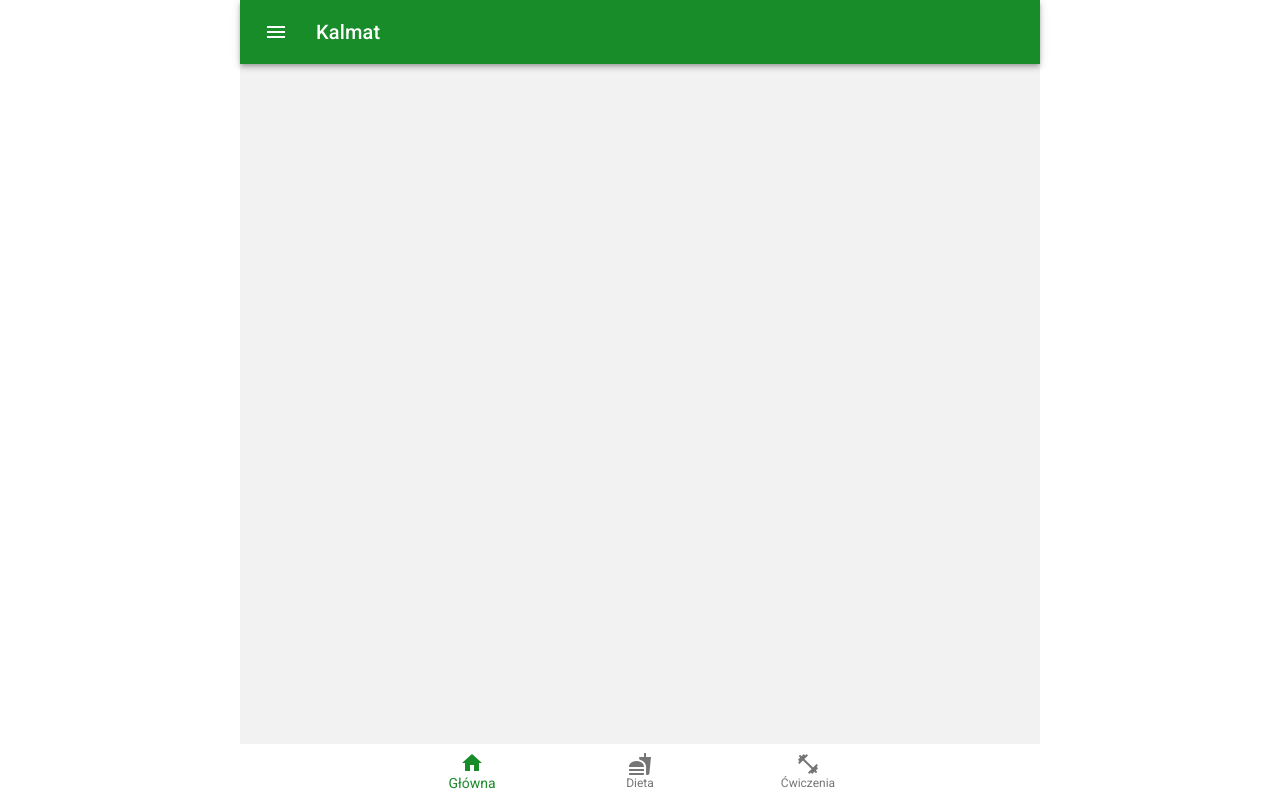
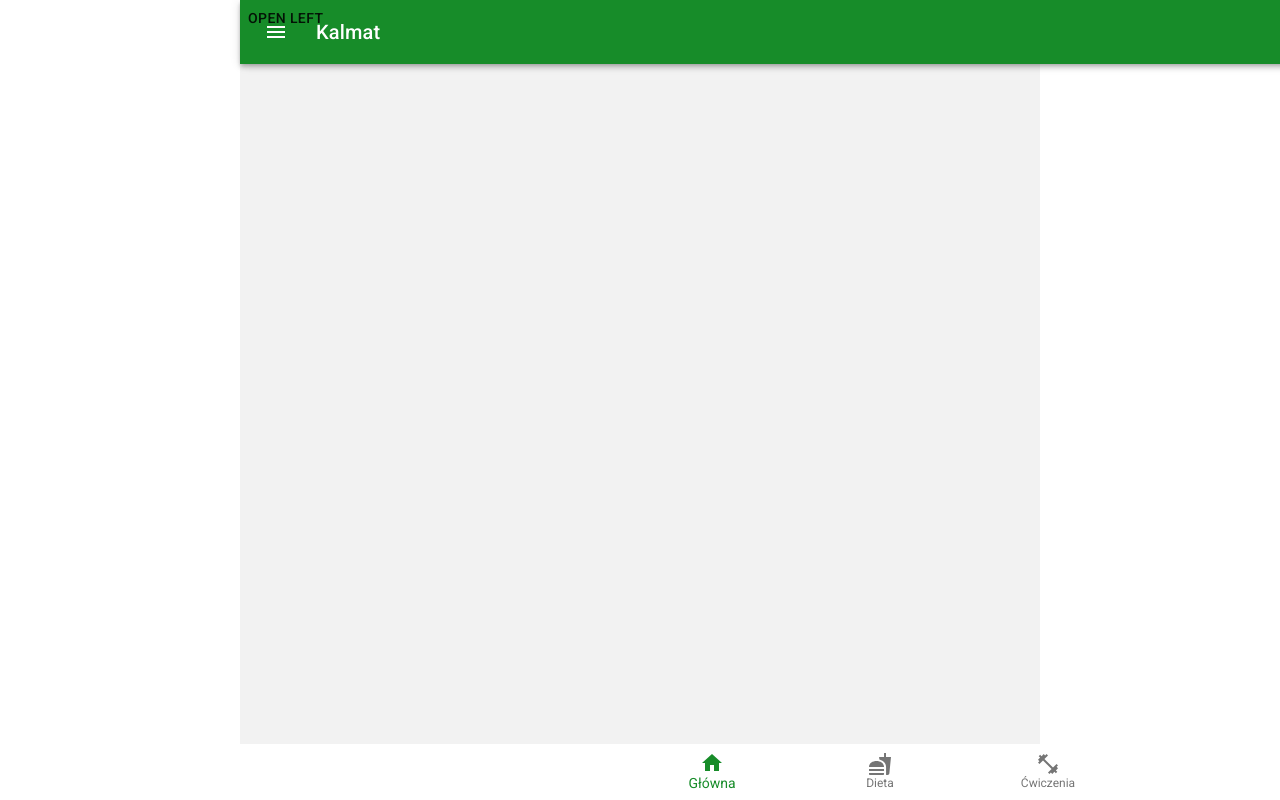
Before and after one commit to KonradWrbl/Kalmat---the-future-of-fit-apps, a React (Create React App) app: page /core in a window 1280 px wide. Built offline with nearby package versions, Linux system fonts and the light colour scheme.

Commit message:
menu tests

```diff
--- a/package.json
+++ b/package.json
@@ -14,6 +14,7 @@
     "react-redux": "^7.1.0",
     "react-router-dom": "^5.0.1",
     "react-scripts": "3.0.1",
+    "recharts": "^1.6.2",
     "redux": "^4.0.4",
     "styled-components": "^4.3.2"
   },
--- a/src/App.js
+++ b/src/App.js
@@ -3,7 +3,7 @@ import styled, { createGlobalStyle } from 'styled-components'
 import StartComponent from './components/startComponents/StartComponent'
 import { BrowserRouter as Router, Route, Redirect } from "react-router-dom";
 import { connect } from 'react-redux'
-import coreApp from './components/coreApp/coreApp';
+import CoreApp from './components/coreApp/CoreApp';
 import {createMuiTheme} from '@material-ui/core/styles'
 import { ThemeProvider } from '@material-ui/styles';
 
@@ -47,7 +47,7 @@ function App(props) {
           <MainWrapper>
 
               <Route exact path = '/' render={() => (props.introductionFinished === true ? (<Redirect to='/core'/>) : <StartComponent />)}/>
-              <Route path='/core' component={coreApp}/>
+              <Route path='/core' component={CoreApp}/>
 
           </MainWrapper>
         </ThemeProvider>
--- a/src/components/coreApp/AppBar.js
+++ b/src/components/coreApp/AppBar.js
@@ -6,7 +6,8 @@ import Typography from '@material-ui/core/Typography';
 import Button from '@material-ui/core/Button';
 import IconButton from '@material-ui/core/IconButton';
 import MenuIcon from '@material-ui/icons/Menu';
-import { connect } from 'react-redux'
+import { connect } from 'react-redux';
+import styled from 'styled-components'
 
 const useStyles = makeStyles(theme => ({
   root: {
@@ -20,11 +21,17 @@ const useStyles = makeStyles(theme => ({
   },
 }));
 
+const AppBarWrapper = styled.div`
+  position: fixed;
+  width: 100%;
+  top: 0;
+`
+
 const ButtonAppBar = (props) => {
   const classes = useStyles();
 
   return (
-    <div className={classes.root}>
+    <AppBarWrapper className={classes.root}>
         <AppBar position="static" color={props.bottomMenuValue === 0 ? 'primary' : 'secondary'}>
           <Toolbar>
             <IconButton edge="start" className={classes.menuButton} color="inherit" aria-label="menu">
@@ -35,7 +42,7 @@ const ButtonAppBar = (props) => {
             </Typography>
           </Toolbar>
         </AppBar>
-    </div>
+    </AppBarWrapper>
   );
 }
 
--- a/src/components/coreApp/BottomMenu.js
+++ b/src/components/coreApp/BottomMenu.js
@@ -7,12 +7,19 @@ import Fit from '@material-ui/icons/DirectionsRun';
 import Fastfood from '@material-ui/icons/Fastfood';
 import FitnessCenter from '@material-ui/icons/FitnessCenter';
 import { connect } from 'react-redux'
+import styled from 'styled-components'
 
 const useStyles = makeStyles({
   root: {
     width: '100%',
   },
 });
+
+const BottomNavigationWrapper = styled.div`
+  position: fixed;
+  bottom: 0;
+  width: 100%
+`
 
 const BottomMenu = props => {
   const classes = useStyles();
@@ -30,6 +37,7 @@ const BottomMenu = props => {
   },[value])
 
   return (
+    <BottomNavigationWrapper>
       <BottomNavigation
         value={value}
         onChange={(event, newValue) => {
@@ -42,6 +50,7 @@ const BottomMenu = props => {
         <BottomNavigationAction label="Dieta" icon={<Fastfood/>} />
         <BottomNavigationAction label="Ćwiczenia" icon={<FitnessCenter />} />
       </BottomNavigation>
+    </BottomNavigationWrapper>
   );
 }
 
--- /dev/null
+++ b/src/components/coreApp/Menu.js
@@ -0,0 +1,129 @@
+import React from 'react';
+import { makeStyles } from '@material-ui/core/styles';
+import SwipeableDrawer from '@material-ui/core/SwipeableDrawer';
+import Button from '@material-ui/core/Button';
+import List from '@material-ui/core/List';
+import Divider from '@material-ui/core/Divider';
+import ListItem from '@material-ui/core/ListItem';
+import ListItemIcon from '@material-ui/core/ListItemIcon';
+import ListItemText from '@material-ui/core/ListItemText';
+import InboxIcon from '@material-ui/icons/MoveToInbox';
+import MailIcon from '@material-ui/icons/Mail';
+
+const useStyles = makeStyles({
+  list: {
+    width: 250,
+  },
+  fullList: {
+    width: 'auto',
+  },
+});
+
+export default function SwipeableTemporaryDrawer() {
+  const classes = useStyles();
+  const [state, setState] = React.useState({
+    top: false,
+    left: false,
+    bottom: false,
+    right: false,
+  });
+
+  const toggleDrawer = (side, open) => event => {
+    if (event && event.type === 'keydown' && (event.key === 'Tab' || event.key === 'Shift')) {
+      return;
+    }
+
+    setState({ ...state, [side]: open });
+  };
+
+  const sideList = side => (
+    <div
+      className={classes.list}
+      role="presentation"
+      onClick={toggleDrawer(side, false)}
+      onKeyDown={toggleDrawer(side, false)}
+    >
+      <List>
+        {['Inbox', 'Starred', 'Send email', 'Drafts'].map((text, index) => (
+          <ListItem button key={text}>
+            <ListItemIcon>{index % 2 === 0 ? <InboxIcon /> : <MailIcon />}</ListItemIcon>
+            <ListItemText primary={text} />
+          </ListItem>
+        ))}
+      </List>
+      <Divider />
+      <List>
+        {['All mail', 'Trash', 'Spam'].map((text, index) => (
+          <ListItem button key={text}>
+            <ListItemIcon>{index % 2 === 0 ? <InboxIcon /> : <MailIcon />}</ListItemIcon>
+            <ListItemText primary={text} />
+          </ListItem>
+        ))}
+      </List>
+    </div>
+  );
+
+  const fullList = side => (
+    <div
+      className={classes.fullList}
+      role="presentation"
+      onClick={toggleDrawer(side, false)}
+      onKeyDown={toggleDrawer(side, false)}
+    >
+      <List>
+        {['Inbox', 'Starred', 'Send email', 'Drafts'].map((text, index) => (
+          <ListItem button key={text}>
+            <ListItemIcon>{index % 2 === 0 ? <InboxIcon /> : <MailIcon />}</ListItemIcon>
+            <ListItemText primary={text} />
+          </ListItem>
+        ))}
+      </List>
+      <Divider />
+      <List>
+        {['All mail', 'Trash', 'Spam'].map((text, index) => (
+          <ListItem button key={text}>
+            <ListItemIcon>{index % 2 === 0 ? <InboxIcon /> : <MailIcon />}</ListItemIcon>
+            <ListItemText primary={text} />
+          </ListItem>
+        ))}
+      </List>
+    </div>
+  );
+
+  return (
+    <div>
+      <Button onClick={toggleDrawer('left', true)}>Open Left</Button>
+      <SwipeableDrawer
+        open={state.left}
+        onClose={toggleDrawer('left', false)}
+        onOpen={toggleDrawer('left', true)}
+      >
+        {sideList('left')}
+      </SwipeableDrawer>
+      <SwipeableDrawer
+        anchor="top"
+        open={state.top}
+        onClose={toggleDrawer('top', false)}
+        onOpen={toggleDrawer('top', true)}
+      >
+        {fullList('top')}
+      </SwipeableDrawer>
+      <SwipeableDrawer
+        anchor="bottom"
+        open={state.bottom}
+        onClose={toggleDrawer('bottom', false)}
+        onOpen={toggleDrawer('bottom', true)}
+      >
+        {fullList('bottom')}
+      </SwipeableDrawer>
+      <SwipeableDrawer
+        anchor="right"
+        open={state.right}
+        onClose={toggleDrawer('right', false)}
+        onOpen={toggleDrawer('right', true)}
+      >
+        {sideList('right')}
+      </SwipeableDrawer>
+    </div>
+  );
+}
--- a/src/components/coreApp/coreApp.js
+++ b/src/components/coreApp/coreApp.js
@@ -3,6 +3,8 @@ import { connect } from 'react-redux';
 import BottomMenu from './BottomMenu';
 import styled from 'styled-components'
 import ButtonAppBar from './AppBar';
+import Home from './home/Home';
+import Menu from './Menu'
 
 const CoreAppWrapper = styled.div`
     background-color: #F2F2F2;
@@ -19,6 +21,8 @@ const CoreApp = () => {
     return(
         <CoreAppWrapper>
             <ButtonAppBar />
+            <Menu />
+            <Home />
             <BottomMenu />
         </CoreAppWrapper>
     )
--- /dev/null
+++ b/src/components/coreApp/home/Chart.js
@@ -0,0 +1,49 @@
+import React, { PureComponent } from 'react';
+import { RadialBarChart, RadialBar, Legend } from 'recharts';
+import styled from 'styled-components'
+
+const data = [
+  {
+    name: '18-24', uv: 31.47, pv: 2400, fill: '#8884d8',
+  },
+
+];
+
+const style = {
+  top: 0,
+  left: 0,
+  lineHeight: '24px',
+};
+
+const ChartWrapper = styled.div`
+    display: flex;
+    flex-direction: column;
+    justify-content: center;
+    align-items: center;
+`
+
+
+const Chart = () => {
+    return (
+    <ChartWrapper>
+        <RadialBarChart
+            width={500}
+            height={300}
+            cx={150}
+            cy={150}
+            innerRadius={100}
+            outerRadius={100}
+            barSize={50}
+            data={data}>
+            <RadialBar
+                minAngle={15}
+                label={{ position: 'insideStart', fill: '#fff' }}
+                background
+                clockWise
+                dataKey="uv" />
+        </RadialBarChart>
+    </ChartWrapper>
+    );
+}
+
+export default Chart
--- /dev/null
+++ b/src/components/coreApp/home/Home.js
@@ -0,0 +1,18 @@
+import React from 'react';
+import styled from 'styled-components'
+import Chart from './Chart';
+
+const HomeWrapper = styled.div`
+    background-color: #F2F2F2;
+    height: 100%;
+    width: 100%;
+`
+
+const Home = props => {
+    return(
+        <HomeWrapper>
+        </HomeWrapper>
+    )
+}
+
+export default Home
```
Also changed, not shown: 1 other file (tests, documents, lock files or other folders). Lines whose indentation alone changed are shown as unchanged.
